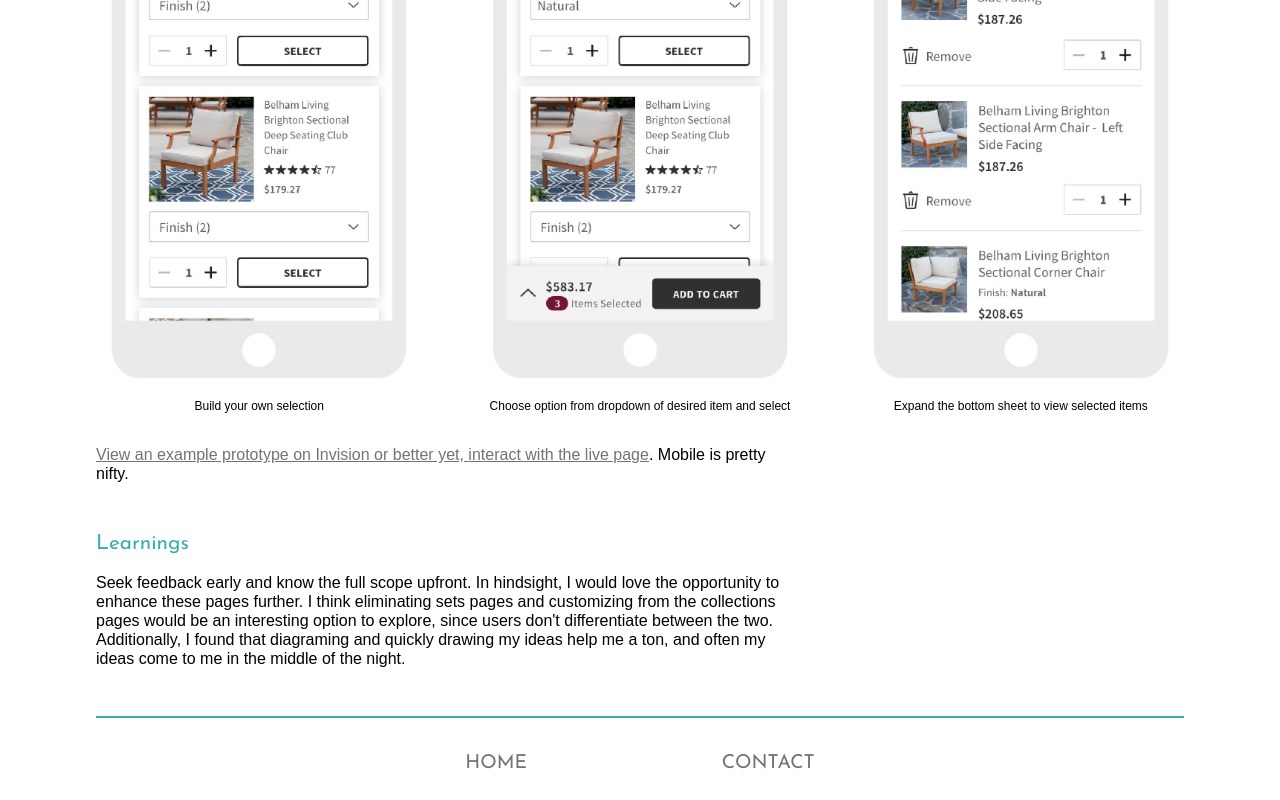
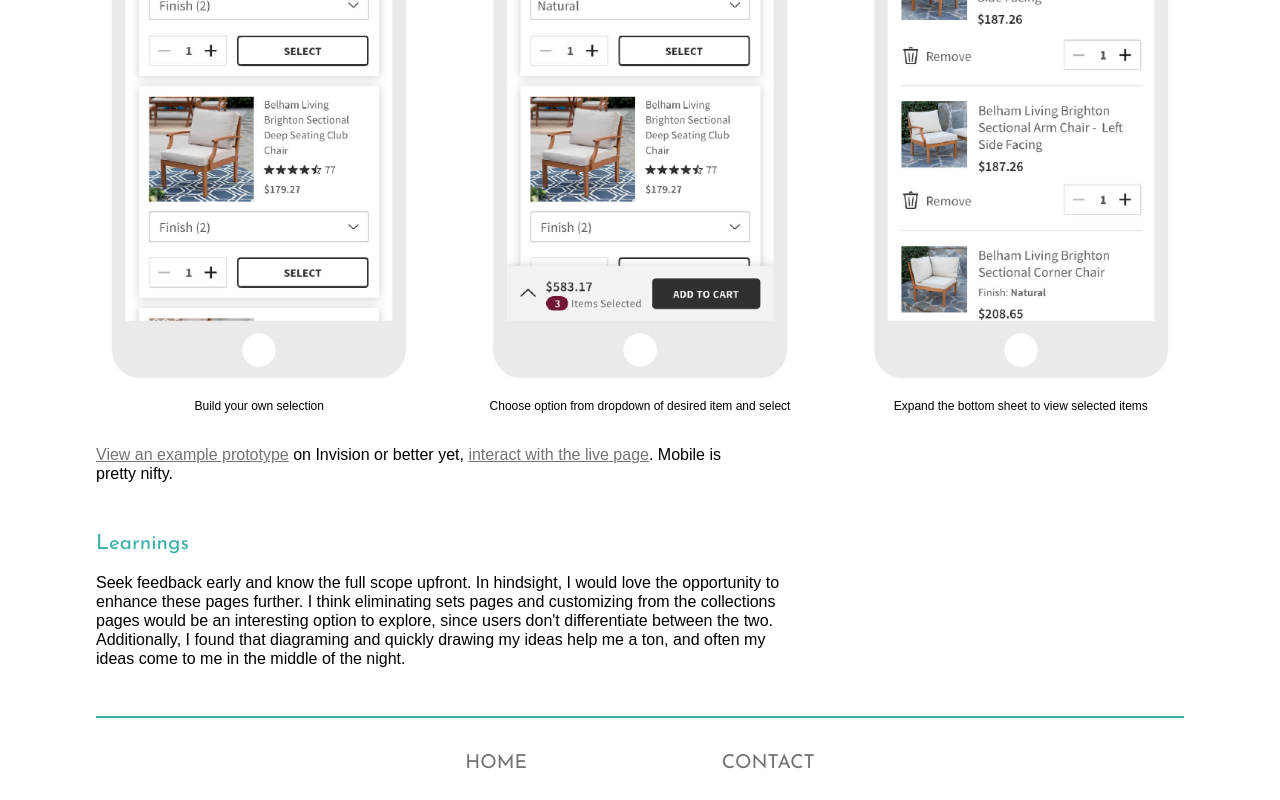
Before and after one commit to adobberpuhl/portfolio, a plain HTML site: page pages/hayneedle-sets.html in a window 1280 px wide. Shown: the part 1917-2717 px from the top of the page. Drawn offline with nearby package versions, Linux system fonts and the light colour scheme.

Commit message:
Fix sets links

```diff
--- a/pages/hayneedle-sets.html
+++ b/pages/hayneedle-sets.html
@@ -117,7 +117,7 @@
             </div>
 
             <div class="projectDetails mobile-set-image-prototype">
-                <p><a href="https://invis.io/97RWC6UWTY6#/362038266_Set_Page_-_Mobile" target="_blank">View an example prototype on Invision or better yet, <a href="https://www.hayneedle.com/collections/harbour-collection_3991/conversation-set_3992?preconfig=1626" target="_blank">interact with the live page</a>. Mobile is pretty nifty.</p>
+                <p><a href="https://invis.io/97RWC6UWTY6#/362038266_Set_Page_-_Mobile" target="_blank">View an example prototype</a> on Invision or better yet, <a href="https://www.hayneedle.com/collections/harbour-collection_3991/conversation-set_3992?preconfig=1626" target="_blank">interact with the live page</a>. Mobile is pretty&nbsp;nifty.</p>
             </div>
 
             <div class="projectDetails mt-add-2">
```
